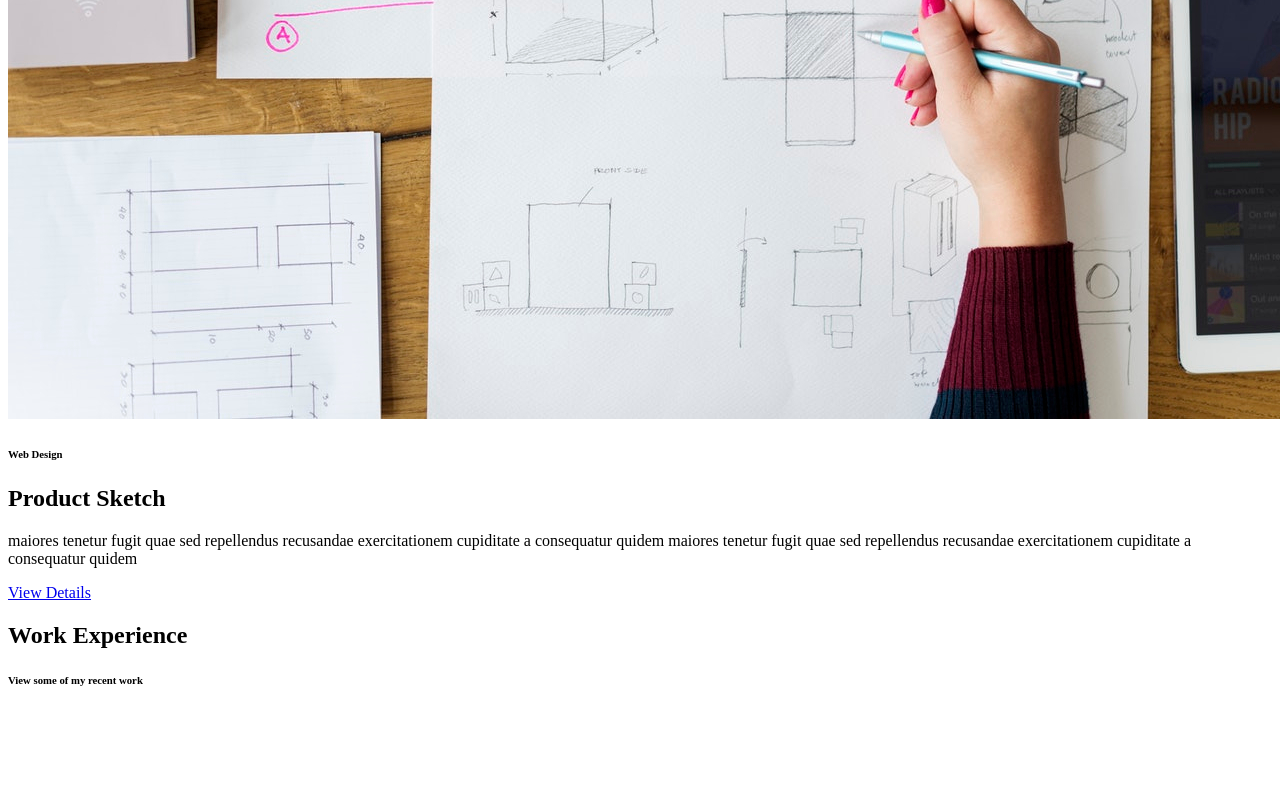
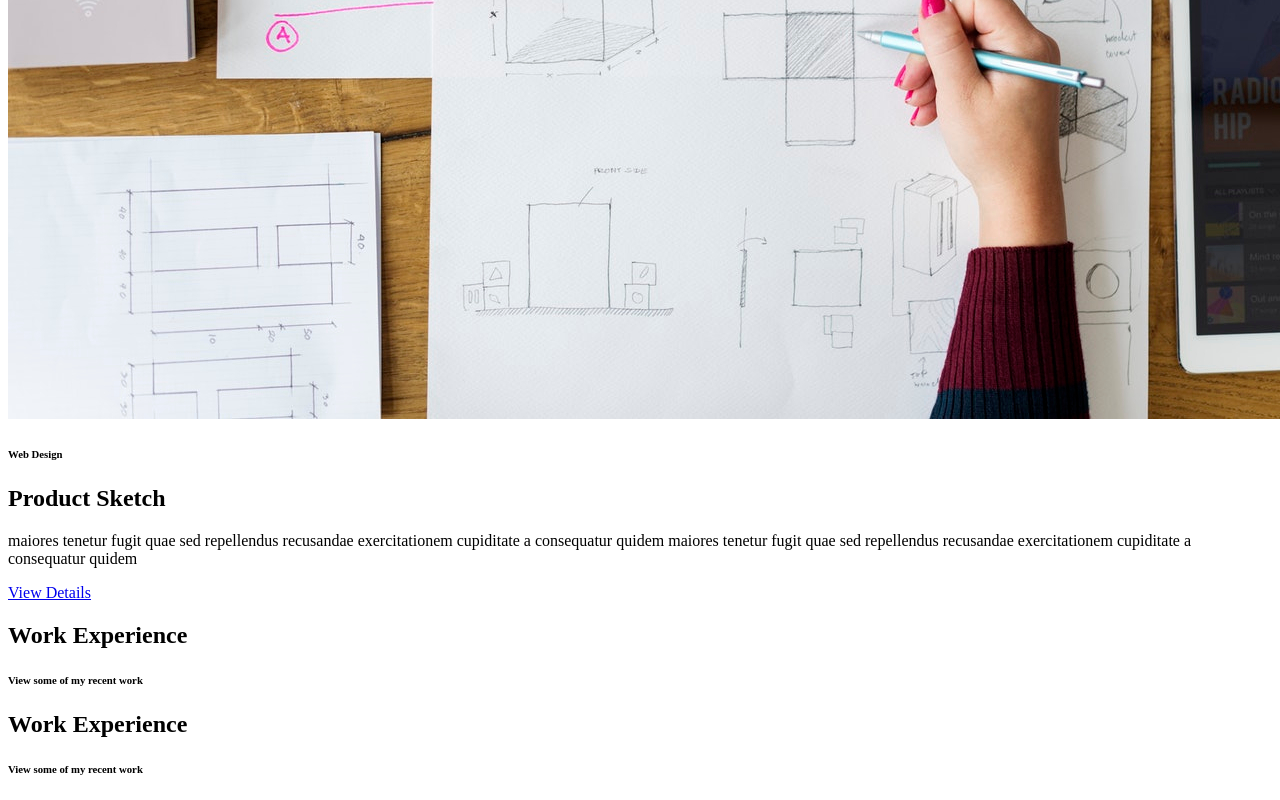
Before and after one commit to collinskoech11/porfolio-design-2, a plain HTML site: page index.html in a window 1280 px wide. Shown: the part 3952-4752 px from the top of the page. Before the commit the page ends 4663 px from the top, so only its background shows below. Drawn offline with Linux system fonts and the light colour scheme.

Commit message:
second commit

```diff
--- a/index.html
+++ b/index.html
@@ -177,6 +177,16 @@
                 </div>
                 </div>
                 </section>
+<section class="container">
+    <div class="container-store">
+                <div class="section-heading">
+                    <h1>Work Experience</h1>
+                    <h6>View some of my recent work</h6>
+                </div>
+                </div>
+
+</section>
+
 
 
         <script src="script.js"></script>
```
